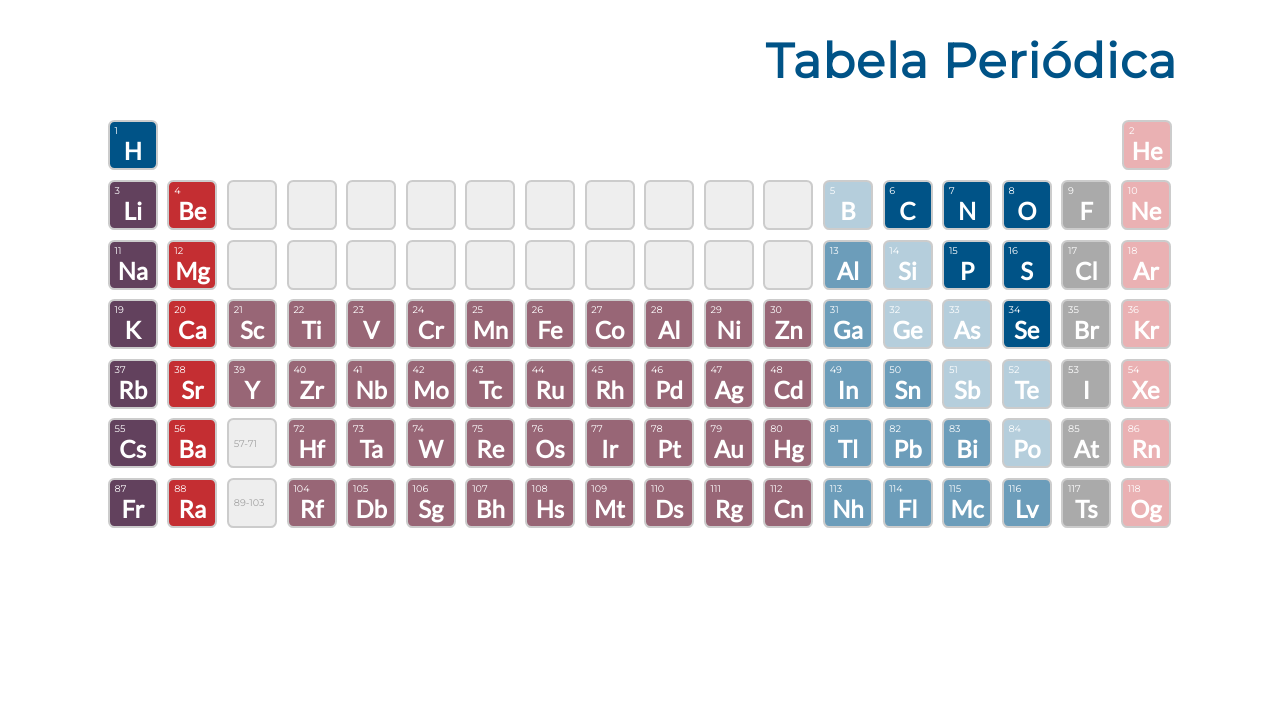
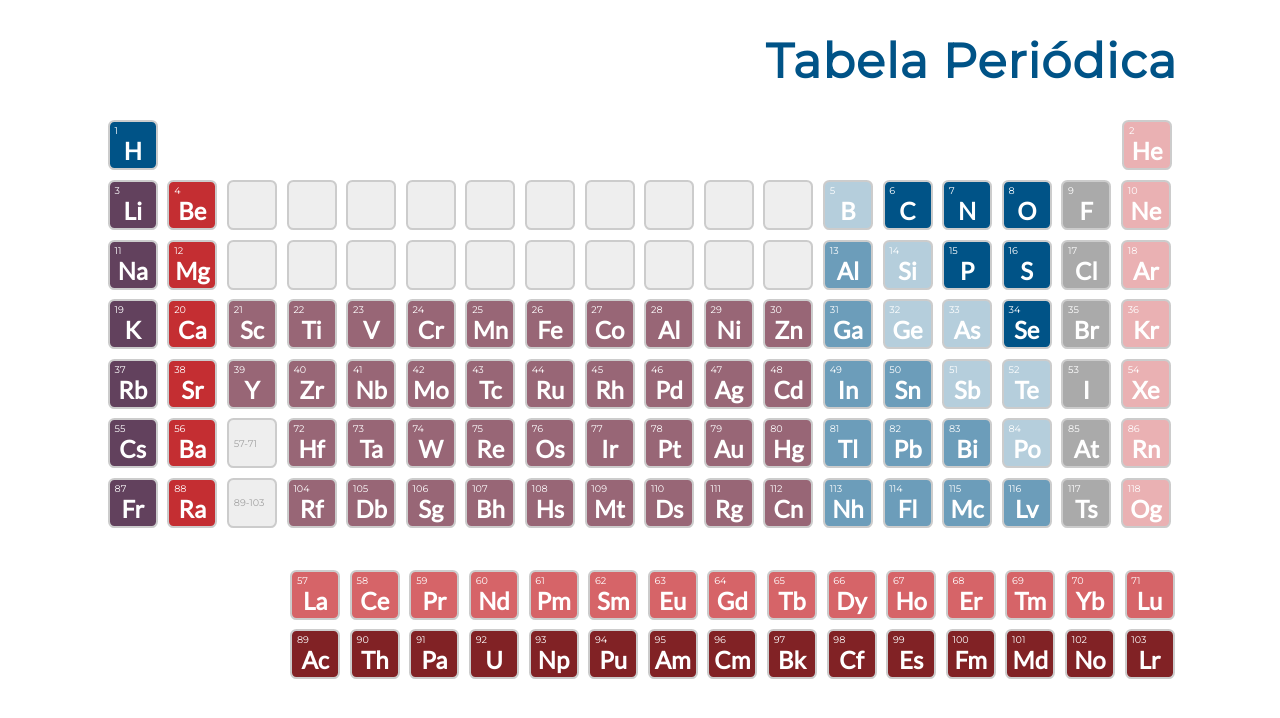
Before and after one commit to alvesxdani/tabela-periodica, a React (Vite) app: page / in a window 1280 px wide. Shown: the top 718 px of the page. Built offline with nearby package versions, Linux system fonts and the light colour scheme.

Commit message:
Finish the chemical elements

```diff
--- a/src/App.jsx
+++ b/src/App.jsx
@@ -134,8 +134,40 @@ function App() {
           <ColorComponent color='gases_nobres' numberE='118' chemicalE='Og' href="http://google.com" />
         </div>
 
-        <div className="tabela_row">
+        <div className="tabela_row" style={{marginTop: '2rem', marginLeft: '11.4rem'}}>
+          <ColorComponent color='lantanideos' numberE='57' chemicalE='La' href="http://google.com" />
+          <ColorComponent color='lantanideos' numberE='58' chemicalE='Ce' href="http://google.com" />
+          <ColorComponent color='lantanideos' numberE='59' chemicalE='Pr' href="http://google.com" />
+          <ColorComponent color='lantanideos' numberE='60' chemicalE='Nd' href="http://google.com" />
+          <ColorComponent color='lantanideos' numberE='61' chemicalE='Pm' href="http://google.com" />
+          <ColorComponent color='lantanideos' numberE='62' chemicalE='Sm' href="http://google.com" />
+          <ColorComponent color='lantanideos' numberE='63' chemicalE='Eu' href="http://google.com" />
+          <ColorComponent color='lantanideos' numberE='64' chemicalE='Gd' href="http://google.com" />
+          <ColorComponent color='lantanideos' numberE='65' chemicalE='Tb' href="http://google.com" />
+          <ColorComponent color='lantanideos' numberE='66' chemicalE='Dy' href="http://google.com" />
+          <ColorComponent color='lantanideos' numberE='67' chemicalE='Ho' href="http://google.com" />
+          <ColorComponent color='lantanideos' numberE='68' chemicalE='Er' href="http://google.com" />
+          <ColorComponent color='lantanideos' numberE='69' chemicalE='Tm' href="http://google.com" />
+          <ColorComponent color='lantanideos' numberE='70' chemicalE='Yb' href="http://google.com" />
+          <ColorComponent color='lantanideos' numberE='71' chemicalE='Lu' href="http://google.com" />
+        </div>
 
+        <div className="tabela_row" style={{marginLeft: '11.4rem'}}>
+           <ColorComponent color='actinidios' numberE='89' chemicalE='Ac' href="http://google.com" />
+           <ColorComponent color='actinidios' numberE='90' chemicalE='Th' href="http://google.com" />
+           <ColorComponent color='actinidios' numberE='91' chemicalE='Pa' href="http://google.com" />
+           <ColorComponent color='actinidios' numberE='92' chemicalE='U' href="http://google.com" />
+           <ColorComponent color='actinidios' numberE='93' chemicalE='Np' href="http://google.com" />
+           <ColorComponent color='actinidios' numberE='94' chemicalE='Pu' href="http://google.com" />
+           <ColorComponent color='actinidios' numberE='95' chemicalE='Am' href="http://google.com" />
+           <ColorComponent color='actinidios' numberE='96' chemicalE='Cm' href="http://google.com" />
+           <ColorComponent color='actinidios' numberE='97' chemicalE='Bk' href="http://google.com" />
+           <ColorComponent color='actinidios' numberE='98' chemicalE='Cf' href="http://google.com" />
+           <ColorComponent color='actinidios' numberE='99' chemicalE='Es' href="http://google.com" />
+           <ColorComponent color='actinidios' numberE='100' chemicalE='Fm' href="http://google.com" />
+           <ColorComponent color='actinidios' numberE='101' chemicalE='Md' href="http://google.com" />
+           <ColorComponent color='actinidios' numberE='102' chemicalE='No' href="http://google.com" />
+           <ColorComponent color='actinidios' numberE='103' chemicalE='Lr' href="http://google.com" />
         </div>
 
       </div>
--- a/src/components/Block/style.js
+++ b/src/components/Block/style.js
@@ -12,7 +12,7 @@ const StyledComponent = styled.div`
 /* halogenios */ --white: #aaa;
 /* gases_nobres */ --tea-rose-red: #eab1b3ff;
 /* lantanideos */ --indian-red: #d66468ff;
-/* actinidios */ --light-coral: #da7276ff;
+/* actinidios */ --light-coral: #812225;
 
   color: #fff;
   background-color: ${(props) =>
```
